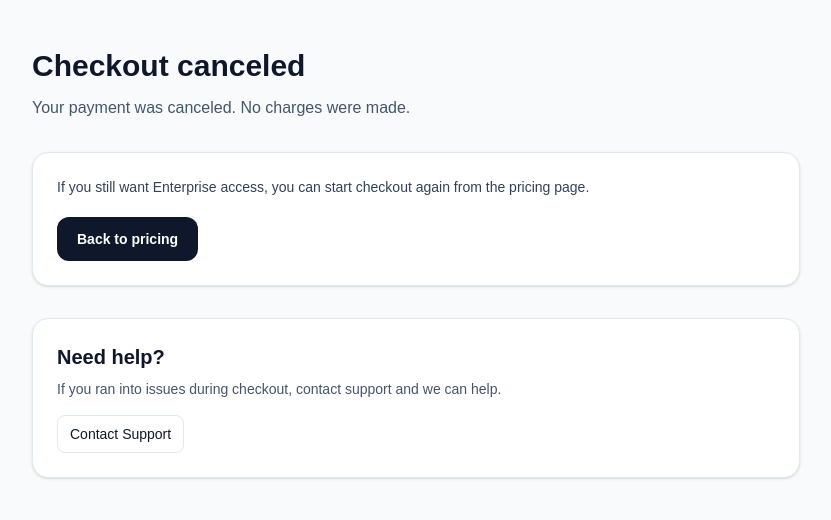
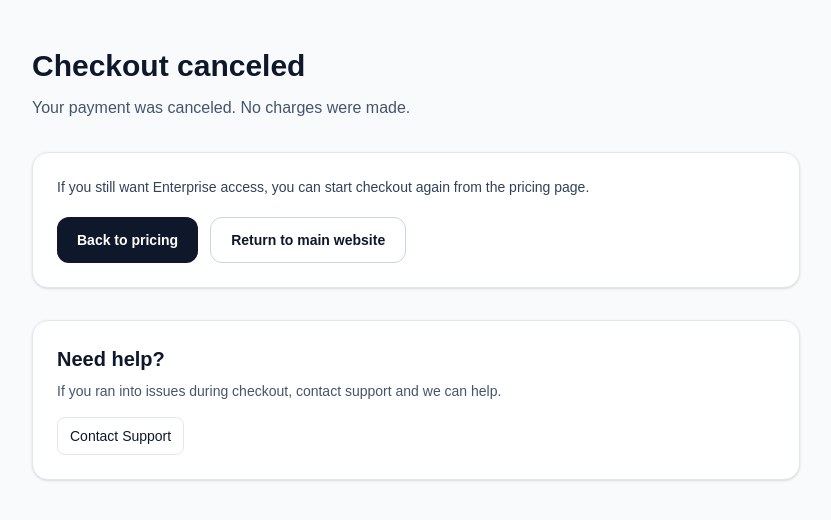
Before and after one commit to joe-syritamaria/predilytics-website, a Next.js app: page /billing/cancel in a window 1280 px wide. Shown: the top 520 px of the page, without its empty margins (224-1055 px from the left). Built offline with nearby package versions, Linux system fonts and the light colour scheme.

Commit message:
Add main website link to cancel page

```diff
--- a/app/billing/cancel/page.tsx
+++ b/app/billing/cancel/page.tsx
@@ -13,12 +13,20 @@ export default function BillingCancelPage() {
           <p className="text-sm text-slate-700">
             If you still want Enterprise access, you can start checkout again from the pricing page.
           </p>
-          <a
-            href="/pricing"
-            className="mt-5 inline-flex items-center rounded-xl bg-slate-900 px-5 py-3 text-sm font-semibold text-white hover:bg-slate-800 transition"
-          >
-            Back to pricing
-          </a>
+          <div className="mt-5 flex flex-wrap gap-3">
+            <a
+              href="/pricing"
+              className="inline-flex items-center rounded-xl bg-slate-900 px-5 py-3 text-sm font-semibold text-white hover:bg-slate-800 transition"
+            >
+              Back to pricing
+            </a>
+            <a
+              href="/"
+              className="inline-flex items-center rounded-xl border border-slate-300 px-5 py-3 text-sm font-semibold text-slate-900 hover:bg-slate-50 transition"
+            >
+              Return to main website
+            </a>
+          </div>
         </section>
 
         <section className="rounded-2xl border border-slate-200 bg-white p-6 shadow-sm">
```
